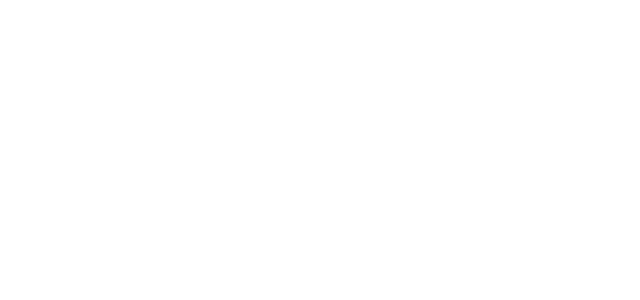
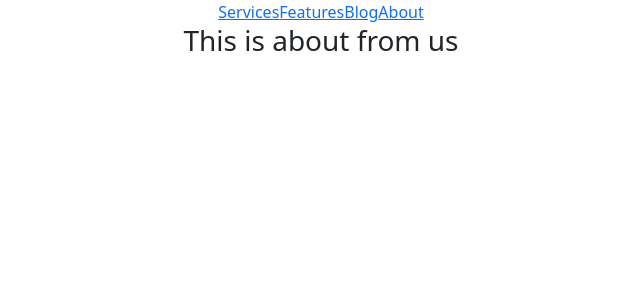
Before and after one commit to Farshid-997/review-website-Farshid-997, a React (Create React App) app: page /about in a window 1280 px wide. Shown: the top 300 px of the page, without its empty margins (319-959 px from the left). Built offline with nearby package versions, Linux system fonts and the light colour scheme.

Commit message:
header added

```diff
--- a/package.json
+++ b/package.json
@@ -6,8 +6,11 @@
     "@testing-library/jest-dom": "^5.14.1",
     "@testing-library/react": "^11.2.7",
     "@testing-library/user-event": "^12.8.3",
+    "bootstrap": "^5.1.1",
     "react": "^17.0.2",
+    "react-bootstrap": "^2.0.0-rc.0",
     "react-dom": "^17.0.2",
+    "react-router-dom": "^5.3.0",
     "react-scripts": "4.0.3",
     "web-vitals": "^1.1.2"
   },
--- a/src/App.js
+++ b/src/App.js
@@ -1,8 +1,53 @@
 import './App.css';
+import 'bootstrap/dist/css/bootstrap.min.css';
+import Header from './component/header/Header';
 
+import { BrowserRouter as Router, Switch, Route } from 'react-router-dom';
+import Features from './component/Features/Features';
+import Services from './component/Services/Services';
+import Blog from './component/Blog/Blog';
+import About from './component/About/About';
 function App() {
   return (
     <div className="App">
+
+      <Router>
+        <Header></Header>
+        <Switch>
+          <Route exact path="/">
+
+            <Services></Services>
+          </Route>
+
+          <Route exact path="/services">
+
+            <Services></Services>
+          </Route>
+
+
+          <Route path="/features">
+
+            <Features></Features>
+          </Route>
+
+
+          <Route path="/blog">
+
+            <Blog></Blog>
+          </Route>
+
+
+          <Route path="/about">
+
+            <About></About>
+          </Route>
+
+
+
+        </Switch>
+
+
+      </Router>
 
     </div>
   );
--- /dev/null
+++ b/src/component/About/About.js
@@ -0,0 +1,11 @@
+import React from 'react';
+
+const About = () => {
+    return (
+        <div>
+            <h3>This is about from  us</h3>
+        </div>
+    );
+};
+
+export default About;
--- /dev/null
+++ b/src/component/Blog/Blog.js
@@ -0,0 +1,11 @@
+import React from 'react';
+
+const Blog = () => {
+    return (
+        <div>
+            <h2>This is our blog</h2>
+        </div>
+    );
+};
+
+export default Blog;
--- /dev/null
+++ b/src/component/Features/Features.js
@@ -0,0 +1,11 @@
+import React from 'react';
+
+const Features = () => {
+    return (
+        <div>
+            <h2>This is our features</h2>
+        </div>
+    );
+};
+
+export default Features;
--- /dev/null
+++ b/src/component/Services/Services.js
@@ -0,0 +1,11 @@
+import React from 'react';
+
+const Services = () => {
+    return (
+        <div>
+            <h3>This is services</h3>
+        </div>
+    );
+};
+
+export default Services;
--- /dev/null
+++ b/src/component/header/Header.js
@@ -0,0 +1,16 @@
+import React from 'react';
+import { Link } from 'react-router-dom';
+
+const Header = () => {
+    return (
+        <div className="Header">
+            <Link to="/services">Services</Link>
+            <Link to="/features">Features</Link>
+            <Link to="/blog">Blog</Link>
+
+            <Link to="/about">About</Link>
+        </div>
+    );
+};
+
+export default Header;
```
Also changed, not shown: src/component/About/About.css (added), src/component/Blog/Blog.css (added), src/component/Services/Services.css (added), src/component/header/Header.css (added), 1 other file (tests, documents, lock files or other folders).
